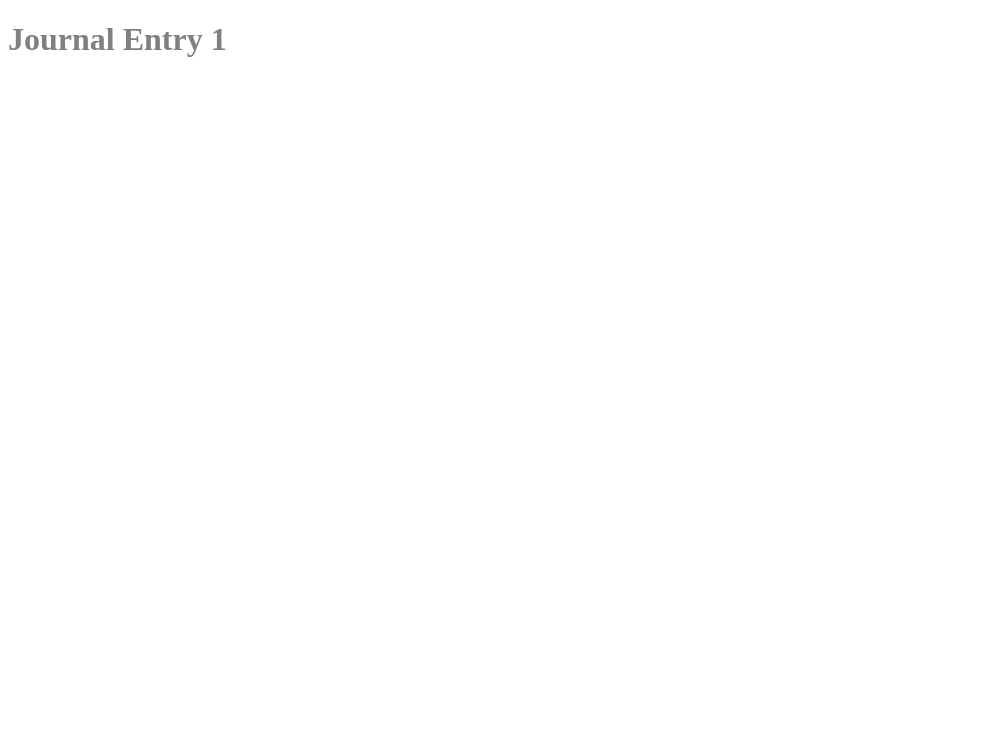
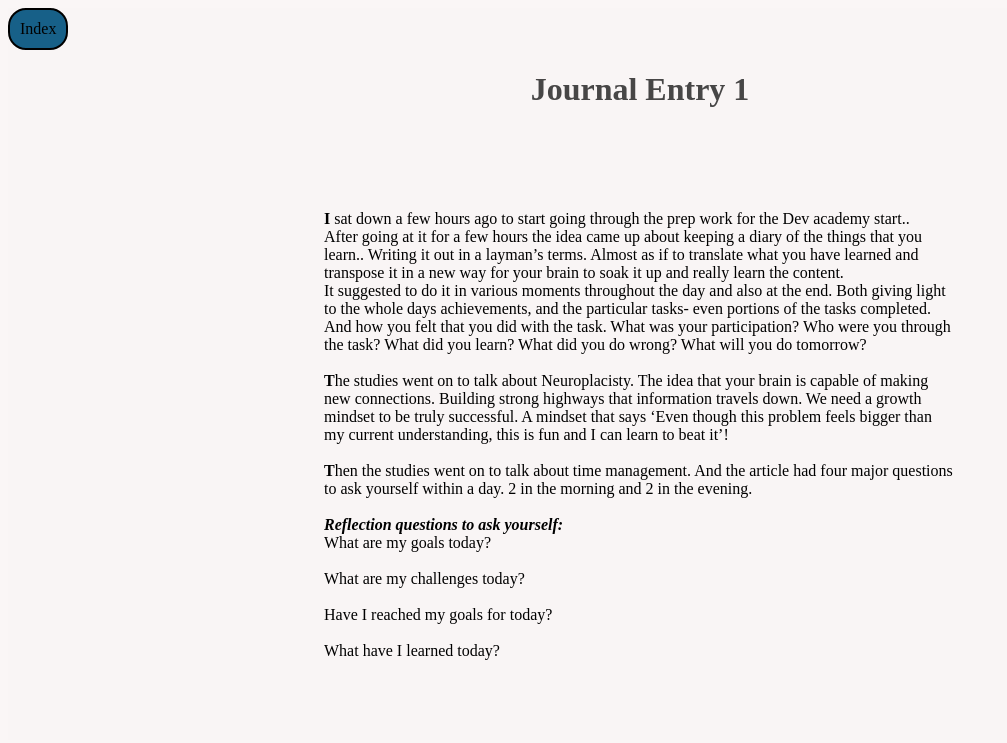
Before and after one commit to JJHotty/journals, a plain HTML site: page sprint1/journal/310125.html in a window 1280 px wide. Shown: the whole page, without its empty margins (0-1007 px from the left). Drawn offline with Linux system fonts and the light colour scheme.

Commit message:
refactor the look of the first journal page and decoration of index.html

```diff
--- a/sprint1/journal/310125.html
+++ b/sprint1/journal/310125.html
@@ -7,7 +7,31 @@
     <title>310125</title>
 </head>
 <body>
+    <header><a class="bttn" href="../index.html">Index</a></header>
     <h1>Journal Entry 1</h1>
+    <div class="box">
+
+    <p class="flex">
+        <b>I</b> sat down a few hours ago to start going through the prep work for the Dev academy start.. <br>
+After going at it for a few hours the idea came up about keeping a diary of the things that you learn.. Writing it out in a layman’s terms. Almost as if to translate what you have learned and transpose it in a new way for your brain to soak it up and really learn the content. <br>
+It suggested to do it in various moments throughout the day and also at the end. Both giving light to the whole days achievements, and the particular tasks- even portions of the tasks completed.<br>
+ And how you felt that you did with the task. What was your participation? Who were you through the task? What did you learn? What did you do wrong? What will you do tomorrow?<br><br>
+<b>T</b>he studies went on to talk about Neuroplacisty. The idea that your brain is capable of making new connections. Building strong highways that information travels down. We need a growth mindset to be truly successful.
+A mindset that says ‘Even though this problem feels bigger than my current understanding, this is fun and I can learn to beat it’! <br><br>
+<b>T</b>hen the studies went on to talk about time management.
+And the article had four major questions to ask yourself within a day. 2 in the morning and 2 in the evening.<br>
+<br>
+<i><strong>Reflection questions to ask yourself:</strong></Reflection></i>
+<br>What are my goals today? <br>
+
+<br>What are my challenges today?<br>
+<br>Have I reached my goals for today?<br>
+<br>What have I learned today?<br>
+
+
+    </p>
+
+</div>
 
 </body>
 </html>
--- a/sprint1/style/styles.css
+++ b/sprint1/style/styles.css
@@ -1,9 +1,14 @@
+* {
+    background-color:#f9f5f5d0;
+}
+
 h1 {
 
-    color:gray;
+    color:rgb(71, 70, 70);
+    text-align:center;
 }
 h2 {
-    color:gray;
+    color:rgb(71, 71, 71);
     font-size:3rem;
     text-align:center;
 }
@@ -20,3 +25,35 @@ a {
     text-decoration:none;
     color:rgba(255, 0, 0, 0.429);
 }
+
+.box {
+    display:flex;
+    flex-wrap:nowrap;
+    justify-content:center;
+
+}
+
+.flex {
+    flex-basis:50%;
+    padding:4rem;
+}
+
+
+.bttn {
+    background: #176088; /* Green */
+    border: 2px solid black;
+    border-radius:18px;
+    color: black;
+    padding: 10px;
+    text-align: center;
+    text-decoration: none;
+    display: inline-block;
+
+
+    transition-duration: 0.4s;
+    cursor: pointer;
+}
+.bttn:hover {
+    background-color: #000000;
+    color: white;
+}
```
Also changed, not shown: 1 other file.
